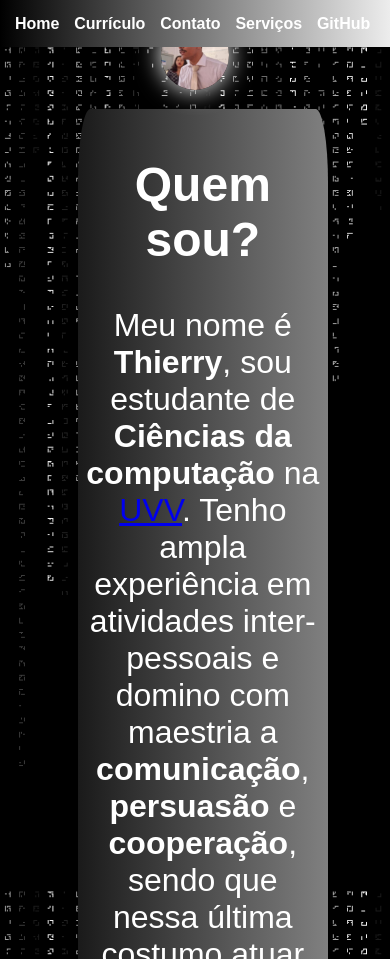
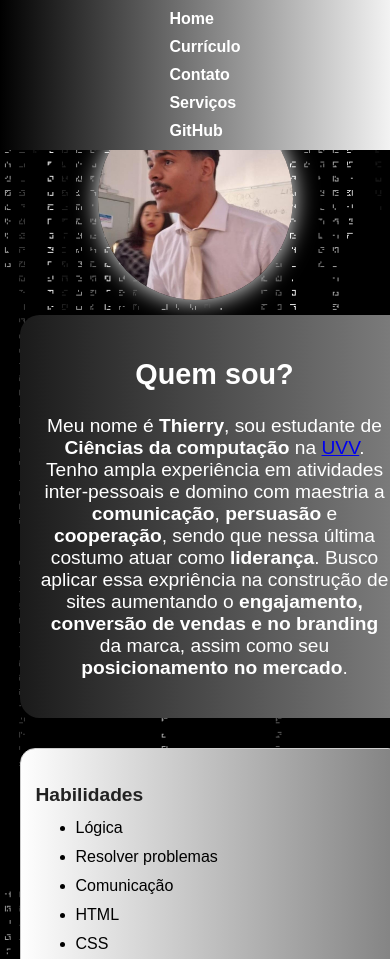
Before and after one commit to thierrysuceli/landing-page, a plain HTML site: page index.html in a window 390 px wide. Shown: the top 959 px of the page. Drawn offline with Linux system fonts and the light colour scheme.

Commit message:
Add files via upload

```diff
--- a/style-serviços.css
+++ b/style-serviços.css
@@ -91,3 +91,45 @@ header {
     padding: 1rem;
     background-color: rgba(0, 0, 0, 0.3);
   }
+
+  @media (max-width: 768px) {
+    header {
+      padding: 10px;
+      height: auto;
+    }
+
+    nav {
+      flex-direction: column;
+      align-items: flex-start;
+    }
+
+    nav ul {
+      flex-direction: column;
+      gap: 10px;
+      width: 100%;
+    }
+
+    nav ul li a {
+      font-size: 1em;
+      padding: 10px 0;
+    }
+
+    main {
+      padding: 1rem;
+      max-width: 95%;
+    }
+
+    section {
+      padding: 1rem;
+      margin-bottom: 1.5rem;
+    }
+
+    th, td {
+      padding: 0.5rem;
+      font-size: 0.9em;
+    }
+
+    footer {
+      font-size: 0.9em;
+    }
+  }
--- a/style.css
+++ b/style.css
@@ -174,3 +174,55 @@ header {
         border-radius: 15px;
         box-shadow: 0 0 25px white;
       }
+
+      @media (max-width: 768px) {
+        header {
+          padding: 10px;
+          height: auto;
+        }
+
+        nav {
+          flex-direction: column;
+          align-items: center;
+        }
+
+        nav ul {
+          flex-direction: column;
+          gap: 10px;
+        }
+
+        nav ul li a {
+          font-size: 1em;
+        }
+
+        .home {
+          width: 90%;
+          margin-left: 5%;
+          font-size: 1.2em;
+          padding: 5%;
+        }
+
+        .foto-perfil {
+          margin-left: auto;
+          margin-right: auto;
+          margin-top: 25%;
+          width: 50%;
+          height: auto;
+          display: block;
+        }
+
+        .barra-direita {
+          width: 90%;
+          left: 5%;
+          font-size: 1em;
+          padding: 15px;
+        }
+
+        .video-container h2 {
+          font-size: 1.5em;
+        }
+
+        .video-container iframe {
+          width: 95%;
+        }
+      }
```
